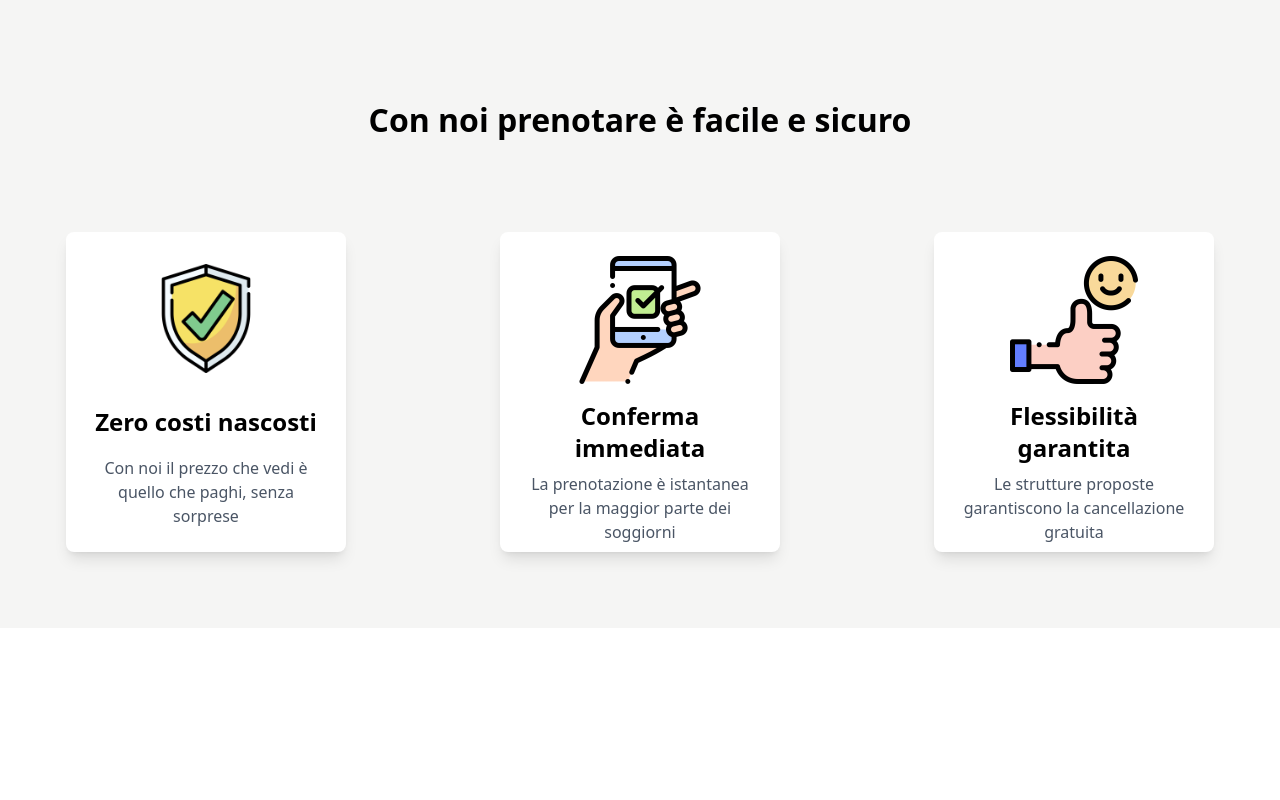
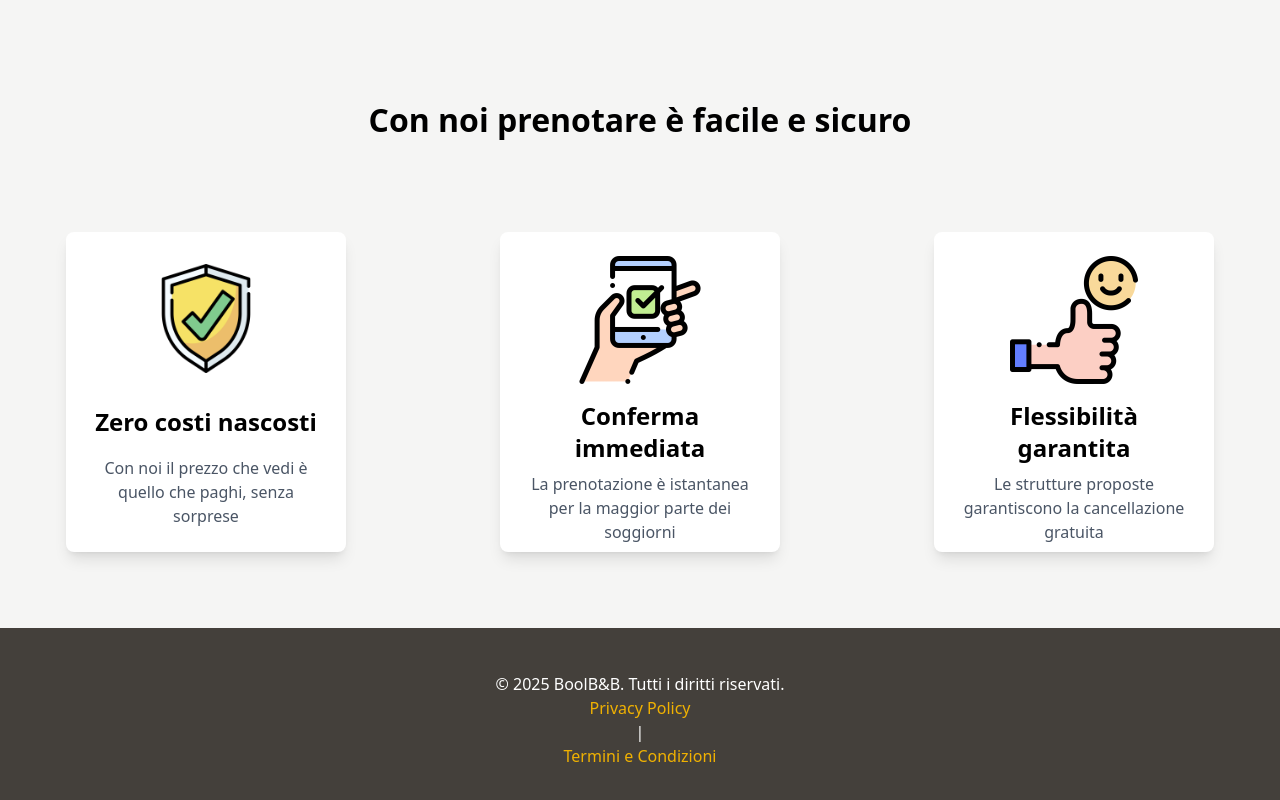
Before and after one commit to RobertoFloris/react-bool-beb, a React (Vite) app: page / in a window 1280 px wide. Shown: the part 782-1582 px from the top of the page. Before the commit the page ends 1410 px from the top, so only its background shows below. Built offline with nearby package versions, Linux system fonts and the light colour scheme; no server answers.

Commit message:
add: footer

```diff
--- /dev/null
+++ b/src/components/Footer.jsx
@@ -0,0 +1,17 @@
+
+const Footer = () => {
+  return (
+
+    <footer className="bg-stone-700 text-white py-6">
+      <div className="container text-center">
+        <p>&copy; 2025 BoolB&B. Tutti i diritti riservati.</p>
+        <p>
+          <p className="text-yellow-500 hover:underline">Privacy Policy</p> |
+          <p className="text-yellow-500 hover:underline">Termini e Condizioni</p>
+        </p>
+      </div>
+    </footer>
+  )
+}
+
+export default Footer
--- a/src/layouts/DefaultLayout.jsx
+++ b/src/layouts/DefaultLayout.jsx
@@ -1,5 +1,6 @@
 import { Outlet } from "react-router-dom";
 import Header from "../components/Header";
+import Footer from "../components/Footer";
 
 const DefaultLayout = () => {
 
@@ -9,6 +10,7 @@ const DefaultLayout = () => {
       <main className="bg-stone-100 overflow-x-hidden">
         <Outlet />
       </main>
+      <Footer />
     </>
   )
 }
```
